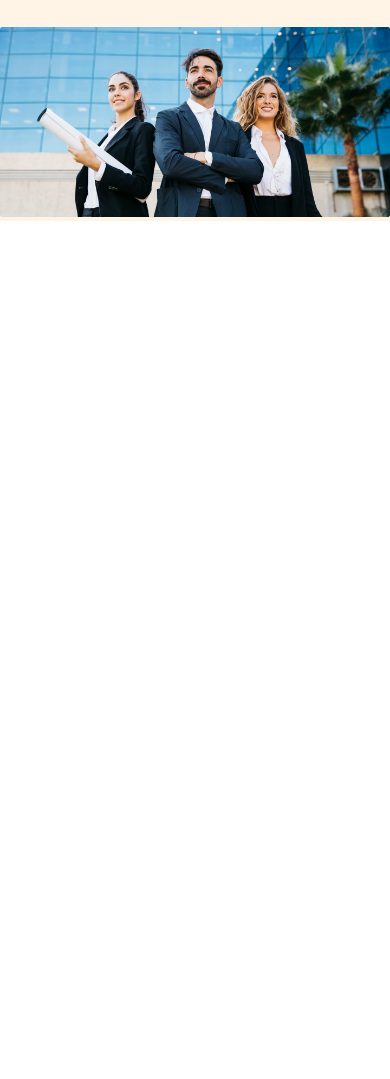
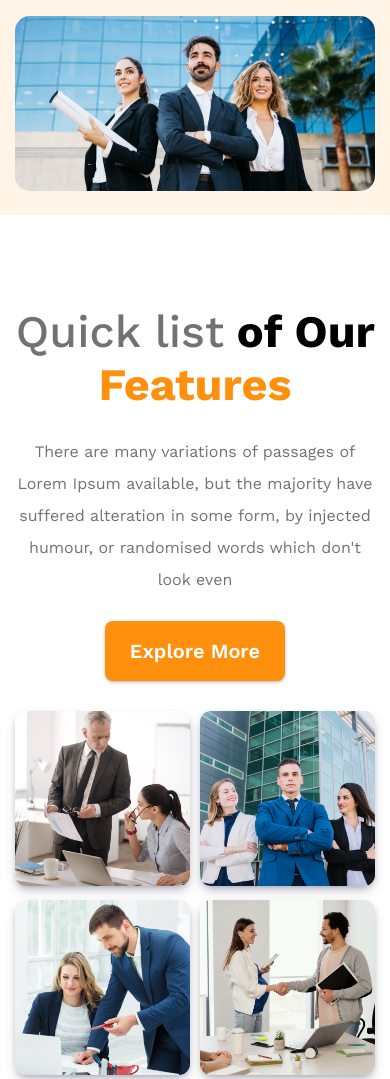
Before and after one commit to rakib8680/architects, a plain HTML site: page index.html in a window 390 px wide. Shown: the part 673-1752 px from the top of the page. Before the commit the page ends 894 px from the top, so only its background shows below. Drawn offline with nearby package versions, Linux system fonts and the light colour scheme.

Commit message:
first blog all done

```diff
--- a/index.html
+++ b/index.html
@@ -43,7 +43,7 @@
                         the majority have suffered
                         alteration in <br>
                         some form, by injected humour, or randomised words which don't look even</p>
-                    <button class="banner-button">Explore More</button>
+                    <button class="orange-button">Explore More</button>
                 </div>
                 <div class="banner-image">
                     <img src="images/banner.png" alt="">
@@ -54,8 +54,31 @@
 
     <!-------------------------------------------------------- This is main  ------------------------------------->
     <main>
+
+        <!--            blog 1             -->
         <section class="first-blog">
-
+            <div class="blog-container">
+                <div class="blog-images">
+                    <div>
+                        <img src="images/team1.png" alt="" class="image-1">
+                    </div>
+                    <div>
+                        <img src="images/team2.png" alt="" class="image-2">
+                    </div>
+                    <div>
+                        <img src="images/team3.png" alt="" class="image-3">
+                    </div>
+                    <div>
+                        <img src="images/team4.png" alt="" class="image-4">
+                    </div>
+                </div>
+                <div class="blog-info">
+                    <h3 class="blog-title"><span class="gray-text">Quick list</span> of Our <span class="orange-text">Features</span></h3>
+                    <p class="blog-description">There are many variations of passages of Lorem Ipsum available, but the majority have suffered
+                        alteration in some form, by injected humour, or randomised words which don't look even</p>
+                    <button class="orange-button blog-button">Explore More</button>
+                </div>
+            </div>
         </section>
     </main>
 
--- a/styles/style.css
+++ b/styles/style.css
@@ -39,14 +39,14 @@
 
 /* -------------------------------------------------Banner styles------------------------------------------*/
 
-.banner{
+.banner {
     display: flex;
     flex-direction: column;
     justify-content: center;
     align-items: center;
 }
 
-.banner-info{
+.banner-info {
     display: flex;
     flex-direction: column;
     justify-content: center;
@@ -67,16 +67,82 @@
     margin-bottom: 30px;
 }
 
-.banner-button {
+.orange-button {
     font-weight: 600;
     font-size: 20px;
     color: white;
     background: #FF900E;
     border: 0;
     border-radius: 8px;
-    padding: 20px 25px;
+    padding: 18px 25px;
     margin-bottom: 50px;
+    box-shadow: rgba(50, 50, 93, 0.25) 0px 2px 5px -1px, rgba(0, 0, 0, 0.3) 0px 1px 3px -1px;
 }
+
+.banner-image {
+    padding-bottom: 40px;
+}
+.banner-image img{
+    border: 0;
+    border-radius: 15px;
+}
+
+
+
+/*---------------------------------------------------------------- Blog 1 styles --------------------------------------------- */
+
+.blog-container {
+    display: flex;
+    gap: 80px;
+    justify-content: center;
+    align-items: center;
+    padding: 0 300px;
+    margin-top: 90px;
+}
+
+.blog-images {
+    display: grid;
+    gap: 25px;
+    grid-template-columns: repeat(2, 1fr);
+
+
+}
+.blog-images img{
+    border: 0;
+    border-radius: 11px;
+    box-shadow: rgba(50, 50, 93, 0.25) 0px 6px 12px -2px, rgba(0, 0, 0, 0.3) 0px 3px 7px -3px;
+}
+
+.blog-title {
+    font-weight: 700;
+    font-size: 45px;
+    margin-bottom: 25px;
+}
+
+.gray-text {
+    color: #727272;
+    font-weight: 500;
+}
+
+.orange-text {
+    color: #FF900E;
+}
+
+
+.blog-description {
+    font-weight: 400;
+    font-size: 16px;
+    color: #727272;
+    line-height: 200%;
+    margin-bottom: 25px;
+
+}
+
+
+
+
+
+
 
 
 
@@ -129,16 +195,12 @@
 
 /*                 mobile device                */
 
-@media screen  and (max-width:688px) {
-
-    . {
-        display: none;
-
-    }
+@media screen and (max-width:688px) {
 
 
-        /* header style  */
-    .header-top{
+
+    /* header style  */
+    .header-top {
         padding: 30px 0 10px 20px;
         margin-bottom: 10px;
         display: flex;
@@ -146,11 +208,24 @@
         align-items: center;
         text-align: center;
     }
-    .header-top h3{
+
+    .header-top h3 {
         font-size: 35px;
         margin-bottom: 10px;
+        color: #FF900E;
+
+        /*    I wanted to use stroke into font ,
+        so i searched in google but  i havent found any options about how to use stroke effect into text.
+        Then i found text shadow and applied the style    */
+
+        text-shadow:
+   -1px -1px 0 rgb(126, 126, 126),
+    1px -1px 0 rgb(126, 126, 126),
+    -1px 1px 0 rgb(126, 126, 126),
+     1px 1px 0 rgb(126, 126, 126);
     }
-    .nav-items{
+
+    .nav-items {
         flex-direction: column;
         gap: 10px;
         margin-bottom: 30px;
@@ -158,19 +233,57 @@
 
 
     /* banner style  */
-    .banner-title{
+    .banner-title {
         font-size: 54px;
         margin-bottom: 15px;
+        line-height: 100%;
     }
-    .banner-info{
+
+    .banner-info {
         padding: 0 10px;
     }
-    .banner-button{
+
+    .banner-button {
         margin-bottom: 30px;
     }
-    .banner-image img{
+
+    .banner-image {
+        padding: 0 15px;
+        margin-bottom: 20px;
+    }
+
+    .banner-image img {
         width: 100%;
+    }
+
+
+
+    /*         Blog style            */
+
+    .blog-container{
+        flex-direction: column-reverse;
+        padding: 0;
+        gap: 30px;
+    }
+    .blog-info{
+        display: flex;
+        flex-direction: column;
+        justify-content: center;
+        align-items: center;
+        text-align: center;
+        padding: 0 15px;
+    }
+
+    .blog-images{
+        grid-template-columns: repeat(2 , 1fr);
+        gap: 10px;
+        padding: 0 15px;
 
     }
-
+    .blog-images img{
+        width: 100%;
+    }
+    .blog-button{
+        margin-bottom: 0;
+    }
 }
```
